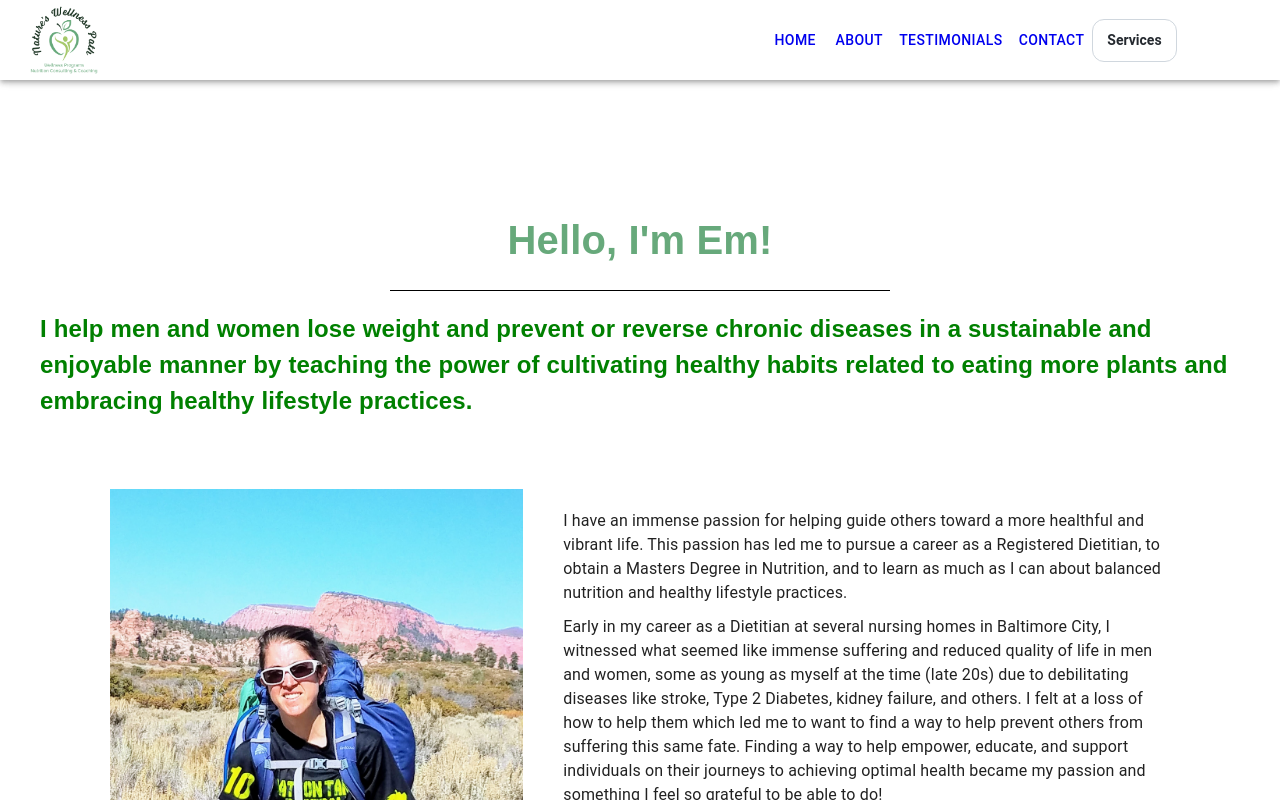
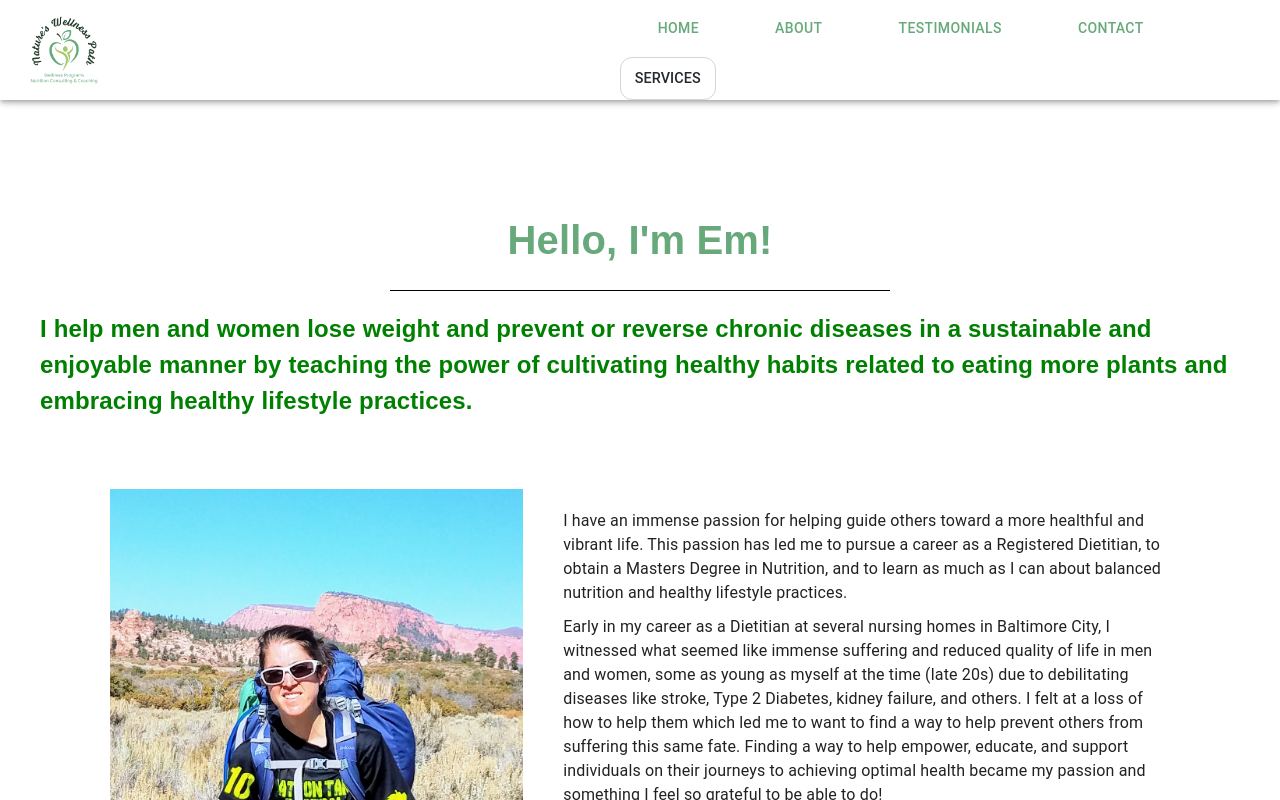
Before and after one commit to ChrisDietrich405/natures-wellness, a Next.js app: page /about in a window 1280 px wide. Shown: the top 800 px of the page. Built offline with nearby package versions, Linux system fonts and the light colour scheme.

Commit message:
responsivity

```diff
--- a/pages/about.js
+++ b/pages/about.js
@@ -13,18 +13,21 @@ import styles from "../src/styles/About.module.css";
 
 const About = () => {
   return (
+    <>
       <section
-      id="some"
+        // id="some"
         style={{ marginTop: "60px" }}
         className={`${styles.container} inner-container`}
       >
+        <div className={styles.title_container}>
           <h1 className={styles.about_intro_title}>Hello, I'm Em!</h1>
           <h2 className={styles.about_intro_sub_title}>
-        I help men and women lose weight and prevent or reverse chronic diseases
-        in a sustainable and enjoyable manner by teaching the power of
-        cultivating healthy habits related to eating more plants and embracing
-        healthy lifestyle practices.
+            I help men and women lose weight and prevent or reverse chronic
+            diseases in a sustainable and enjoyable manner by teaching the power
+            of cultivating healthy habits related to eating more plants and
+            embracing healthy lifestyle practices.
           </h2>
+        </div>
         <div className={styles.about_intro}>
           <Image
             src={EmPicture}
@@ -46,20 +49,21 @@ const About = () => {
             <p>
               Early in my career as a Dietitian at several nursing homes in
               Baltimore City, I witnessed what seemed like immense suffering and
-            reduced quality of life in men and women, some as young as myself at
-            the time (late 20s) due to debilitating diseases like stroke, Type 2
-            Diabetes, kidney failure, and others. I felt at a loss of how to
-            help them which led me to want to find a way to help prevent others
-            from suffering this same fate. Finding a way to help empower,
-            educate, and support individuals on their journeys to achieving
-            optimal health became my passion and something I feel so grateful to
-            be able to do!
+              reduced quality of life in men and women, some as young as myself
+              at the time (late 20s) due to debilitating diseases like stroke,
+              Type 2 Diabetes, kidney failure, and others. I felt at a loss of
+              how to help them which led me to want to find a way to help
+              prevent others from suffering this same fate. Finding a way to
+              help empower, educate, and support individuals on their journeys
+              to achieving optimal health became my passion and something I feel
+              so grateful to be able to do!
             </p>
             <p>
               Eating more plants and engaging in healthy lifestyle practices can
-            help us to look and feel our best! A few of the health problems that
-            can be lessened or resolved a plant-predominant or plant-based way
-            of eating and healthy lifestyle practices includes:
+              help us to look and feel our best! A few of the health problems
+              that can be lessened or resolved a plant-predominant or
+              plant-based way of eating and healthy lifestyle practices
+              includes:
             </p>
 
             <>
@@ -71,26 +75,26 @@ const About = () => {
         <div className={styles.content_text}>
           <p>
             I believe that all individuals have the right to live a full and
-          vibrant life. I feel that the foundation for living our best lives is
-          our health. Though our genes play a role in our health, their role is
-          small compared to the role that healthful lifestyle practices have on
-          our physical and mental wellbeing. Healthy lifestyle practices that
-          have a positive impact on our physical and mental wellbeing include
-          the following. I denote them as SPARC to help us ignite these
-          practices in our life to achieve our optional physical and mental
-          wellbeing:
+            vibrant life. I feel that the foundation for living our best lives
+            is our health. Though our genes play a role in our health, their
+            role is small compared to the role that healthful lifestyle
+            practices have on our physical and mental wellbeing. Healthy
+            lifestyle practices that have a positive impact on our physical and
+            mental wellbeing include the following. I denote them as SPARC to
+            help us ignite these practices in our life to achieve our optional
+            physical and mental wellbeing:
           </p>
           <p style={{ marginTop: "20px" }}>
             <List data={aboutData2} />
             Stress-management and self care Plant-based nutrition and purpose
-          Adequate hydration and physical activity Restorative sleep Connection
-          and community
+            Adequate hydration and physical activity Restorative sleep
+            Connection and community
           </p>
           <p style={{ marginBottom: "20px" }}>
-          In addition to being the most effective, healthy, and sustainable way
-          to lose weight and maintain weight loss, some health issues that are
-          effectively addressed by embracing these practices or doing our best
-          to do so include:
+            In addition to being the most effective, healthy, and sustainable
+            way to lose weight and maintain weight loss, some health issues that
+            are effectively addressed by embracing these practices or doing our
+            best to do so include:
           </p>
           <List data={aboutData3} />
           {/* <section className={styles.biography_section}>
@@ -120,6 +124,7 @@ const About = () => {
       <PictureCards /> */}
         </div>
       </section>
+    </>
   );
 };
 
--- a/src/components/Header2/index.jsx
+++ b/src/components/Header2/index.jsx
@@ -24,8 +24,6 @@ import Typography from "@mui/material/Typography";
 import Button from "@mui/material/Button";
 
 import styles from "./styles.module.css";
-
-
 
 const drawerWidth = 240;
 const navItems = [
@@ -65,7 +63,6 @@ const createHandleMenuClick = (menuItem) => {
 function DrawerAppBar(props) {
   const { window } = props;
   const [mobileOpen, setMobileOpen] = React.useState(false);
-
 
   const handleDrawerToggle = () => {
     setMobileOpen((prevState) => !prevState);
@@ -153,7 +150,18 @@ function DrawerAppBar(props) {
               <TriggerButton
                 className={`${styles.customFont} ${styles.services}`}
               >
-                Services
+                <Typography
+                  variant="h6"
+                  component="div"
+                  sx={{
+                    fontFamily: "Roboto,Helvetica,Arial,sansSerif",
+                    fontWeight: "500",
+                    fontSize: "0.9rem",
+                    lineHeight: "1.75",
+                  }}
+                >
+                  SERVICES
+                </Typography>
               </TriggerButton>
               <Menu slots={{ listbox: StyledListbox }}>
                 <StyledMenuItem>
--- a/src/components/Header2/styles.module.css
+++ b/src/components/Header2/styles.module.css
@@ -11,13 +11,21 @@
 }
 
 .logo {
-  width: 60%;
+  width: 50%;
 }
 
 .link {
+  color: var(--primary-color);
   text-decoration: none;
+  padding: 10px 30px;
+  transition: .4s;
+  border-radius: 3px;
 }
 
+.link:hover {
+  background-color: var(--secondary-color);
+  color: #fff;
+}
 .services {
   outline: none;
   border: none;
--- a/src/styles/About.module.css
+++ b/src/styles/About.module.css
@@ -1,5 +1,3 @@
-
-
 .about_intro {
   display: flex;
   align-items: flex-start;
@@ -22,6 +20,21 @@
 }
 
 @media (max-width: 600px) {
+  .title_container {
+    width: 100%;
+  }
+
+  .about_intro_title {
+    width: 50% !important;
+    font-size: 35px;
+  }
+
+  .about_intro_sub_title {
+    font-size: 20px;
+    width: 90% !important;
+    margin: 20px auto;
+  }
+
   .about_intro {
     gap: 0 !important;
     width: 90%;
@@ -39,10 +52,4 @@
     width: 90%;
     margin: 0 auto;
   }
-
-  .about_intro_sub_title {
-    color: green;
-    width: 100%;
-    margin: 0 auto;
-  }
 }
```
Lines whose indentation alone changed are shown as unchanged.
